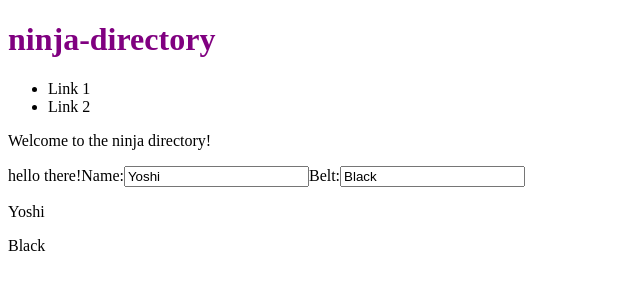
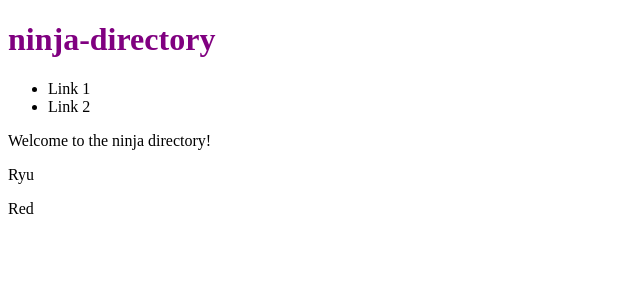
Before and after one commit to DanielWGross/Net-Ninja-Angular, an Angular app: page / in a window 1280 px wide. Shown: the top 300 px of the page, without its empty margins (0-640 px from the left). Built offline with nearby package versions, Linux system fonts and the light colour scheme.

Commit message:
#14 Complete

```diff
--- a/src/app/app.component.html
+++ b/src/app/app.component.html
@@ -9,5 +9,5 @@
 </header>
 
 <section id="main">
-  <app-home>hello there!</app-home>
+  <app-home [ninja]="ninja">hello there!</app-home>
 </section>
--- a/src/app/app.component.ts
+++ b/src/app/app.component.ts
@@ -6,5 +6,10 @@
   styleUrls: ['./app.component.css']
 })
 export class AppComponent {
-  title = 'ninja-directory';
-}
+  title: string = 'ninja-directory';
+  name: string = 'ninja';
+  ninja = {
+    name: <string> 'Ryu',
+    belt: <string> 'Red'
+  };
+};
--- a/src/app/home/home.component.html
+++ b/src/app/home/home.component.html
@@ -1,10 +1,6 @@
 <p>
   {{ homeTitle }}
 </p>
-<ng-content></ng-content>
-
-<label>Name:</label><input [(ngModel)]="ninja.name">
-<label>Belt:</label><input [(ngModel)]="ninja.belt">
 
 <p>{{ ninja.name }}</p>
 <p>{{ ninja.belt }}</p>
--- a/src/app/home/home.component.ts
+++ b/src/app/home/home.component.ts
@@ -1,4 +1,4 @@
-import { Component, OnInit } from '@angular/core';
+import { Component, OnInit, Input } from '@angular/core';
 
 @Component({
   selector: 'app-home',
@@ -6,11 +6,9 @@
   styleUrls: ['./home.component.css']
 })
 export class HomeComponent implements OnInit {
+  @Input() ninja: object;
+
   homeTitle: string = "Welcome to the ninja directory!";
-  ninja = {
-    name: <string> "Yoshi",
-    belt: <string> "Black"
-  };
 
   constructor() { }
 
```
